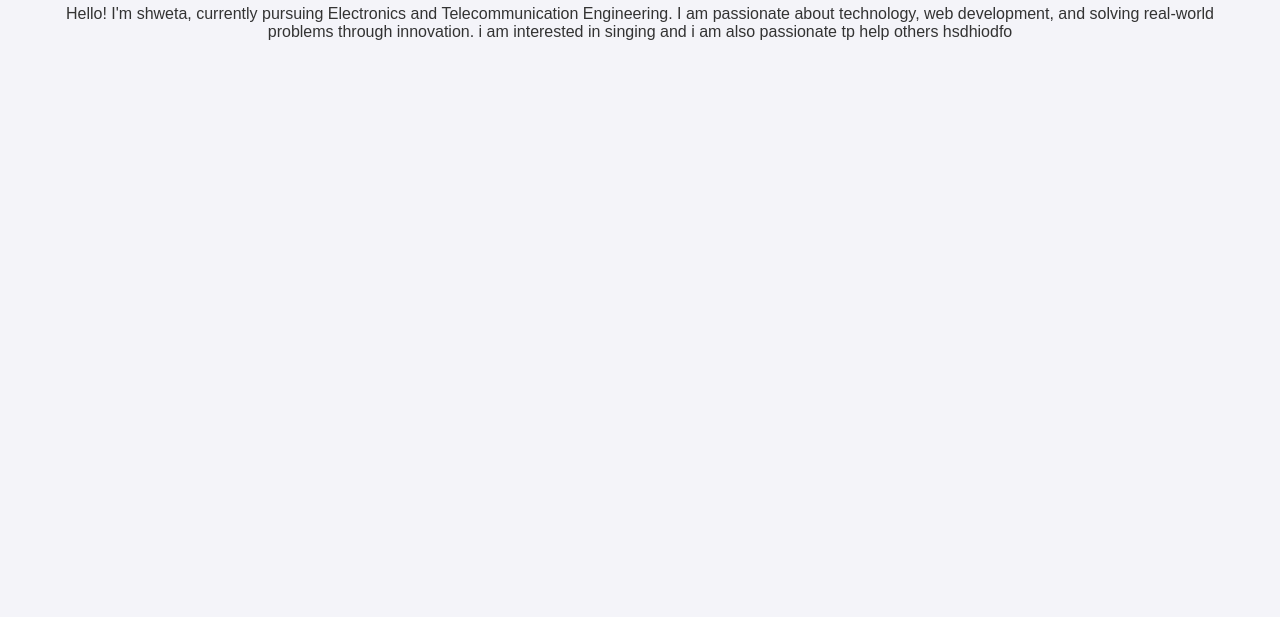
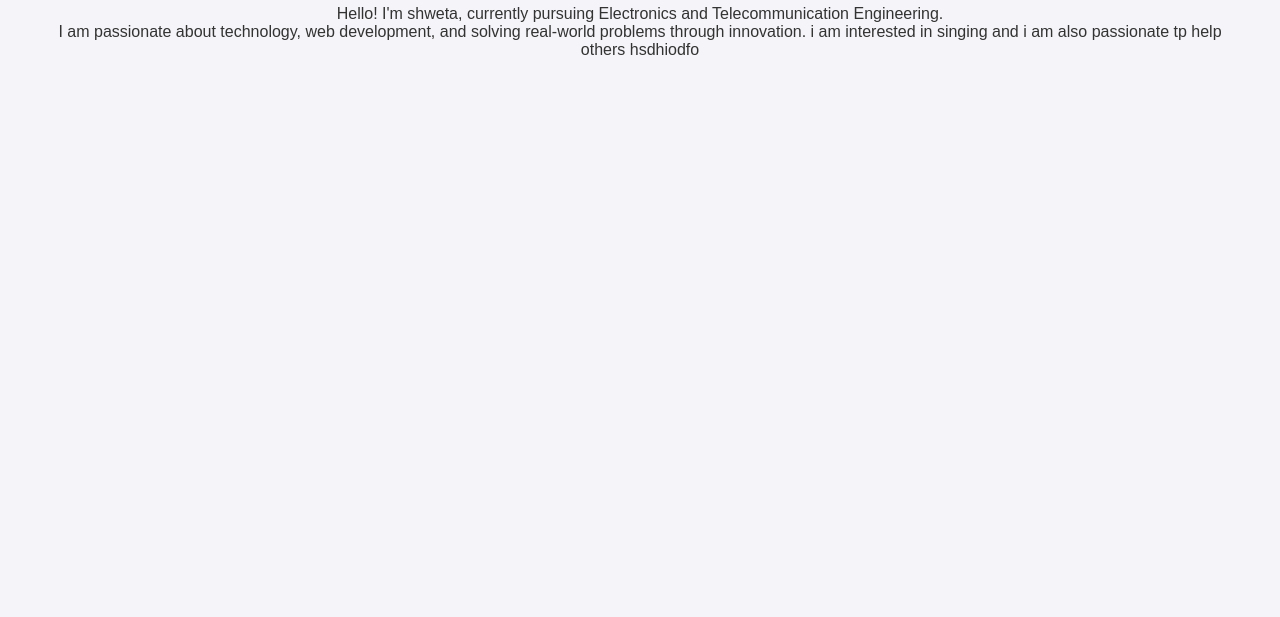
Before and after one commit to salunkhemansi009-cloud/my-portfoilo, a plain HTML site: page about.html in a window 1280 px wide. Shown: the part 183-800 px from the top of the page. Drawn offline with Linux system fonts and the light colour scheme.

Commit message:
Update about.html

```diff
--- a/about.html
+++ b/about.html
@@ -23,7 +23,7 @@
 
   <section class="content">
     <h1>About Me</h1>
-    <p>Hello! I'm shweta, currently pursuing Electronics and Telecommunication Engineering.
+    <p>Hello! I'm shweta, currently pursuing Electronics and Telecommunication Engineering. <br>
     I am passionate about technology, web development, and solving real-world problems through innovation.
     i am interested in singing and i am also passionate tp help others
     hsdhiodfo</p>
```
